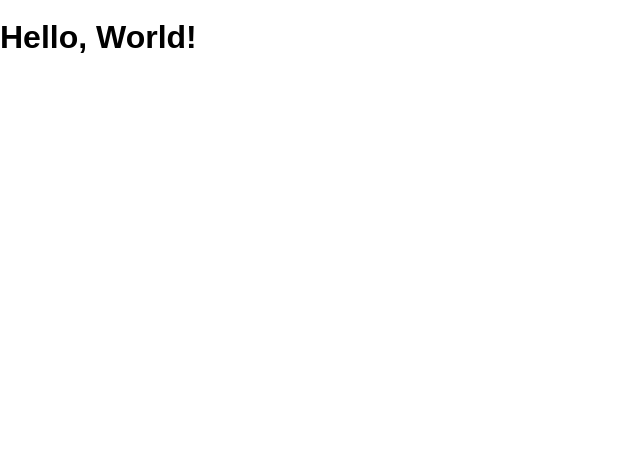
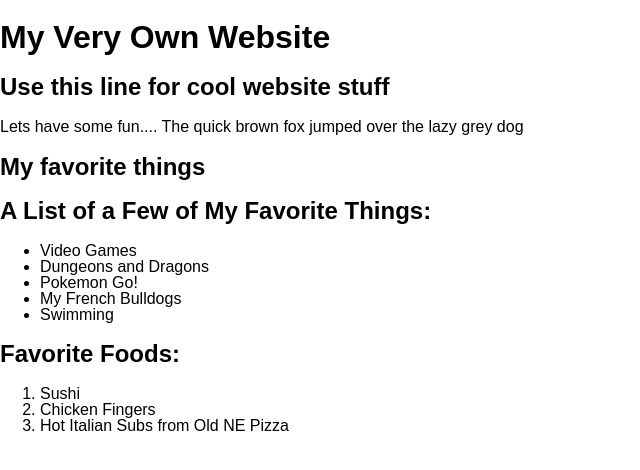
Before and after one commit to jbryan382/hello-world, a website: page public/index.html in a window 1280 px wide. Shown: the whole page, without its empty margins (0-640 px from the left). Drawn offline with Linux system fonts and the light colour scheme.

Commit message:
Made a list of hobbies and foods
Used ul and li ods

 Used sections ULs and LIs today that are awesome

```diff
--- a/public/index.html
+++ b/public/index.html
@@ -1,5 +1,6 @@
 <!DOCTYPE html>
 <html>
+
 <head lang="en">
   <meta charset="UTF-8">
   <meta name="viewport" content="width=device-width, initial-scale=1">
@@ -7,7 +8,35 @@
   <link rel="shortcut icon" href="/favicon.ico">
   <link rel="stylesheet" href="/screen.css">
 </head>
+
 <body>
-    <h1 class='hello-world'>Hello, World!</h1>
+  <!-- This is the format for a comment -->
+  <!-- The short cut for comments is cmd+/ -->
+  <h1 class='hello-world'>My Very Own Website</h1>
+  <h2>Use this line for cool website stuff</h2>
+  <p>Lets have some fun.... The quick brown fox jumped over the lazy grey dog</p>
+
+  <header>
+    <h2>My favorite things</h2>
+  </header>
+  <section>
+    <h1>A List of a Few of My Favorite Things:</h1>
+    <ul>
+      <li>Video Games</li>
+      <li>Dungeons and Dragons</li>
+      <li>Pokemon Go!</li>
+      <li>My French Bulldogs</li>
+      <li>Swimming</li>
+    </ul>
+  </section>
+  <section>
+    <h2>Favorite Foods:</h2>
+    <ol>
+      <li>Sushi</li>
+      <li>Chicken Fingers</li>
+      <li>Hot Italian Subs from Old NE Pizza</li>
+    </ol>
+  </section>
 </body>
+
 </html>
```
Also changed, not shown: 1 other file. Lines whose indentation alone changed are shown as unchanged.
